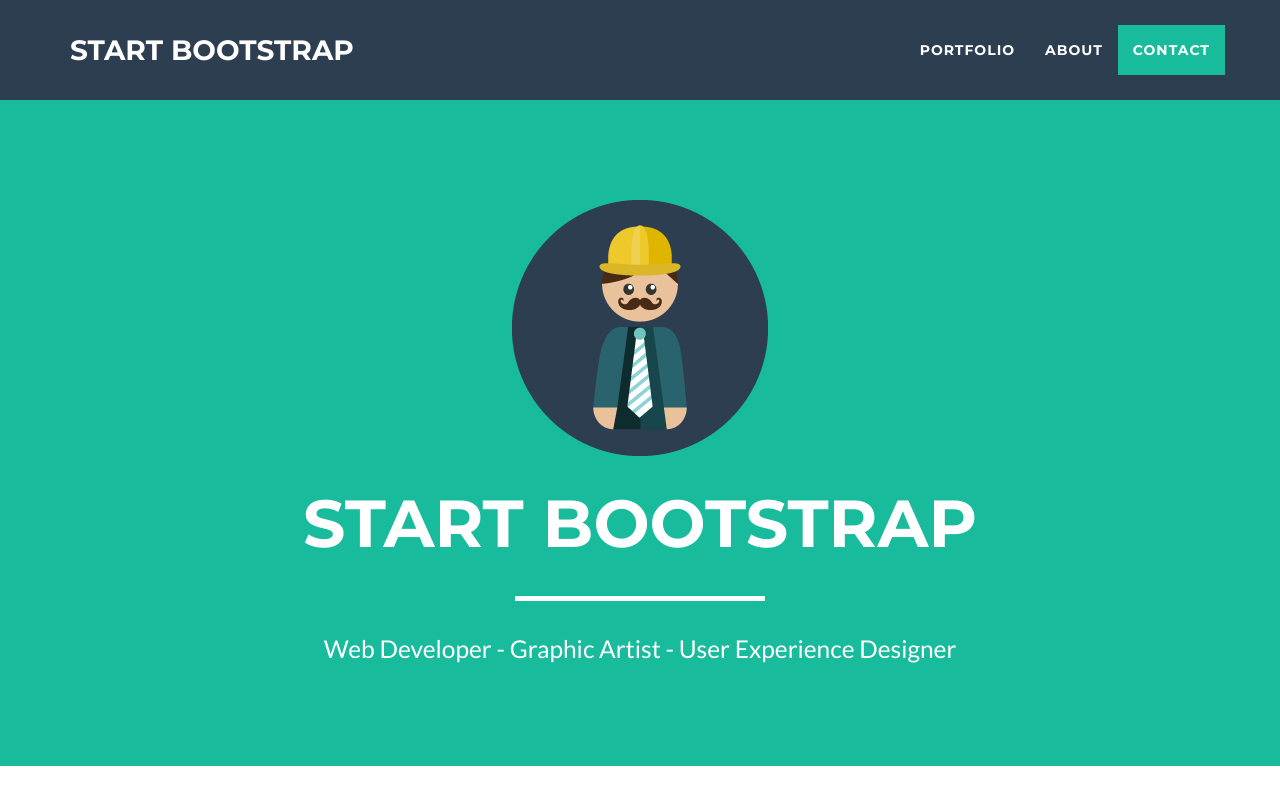
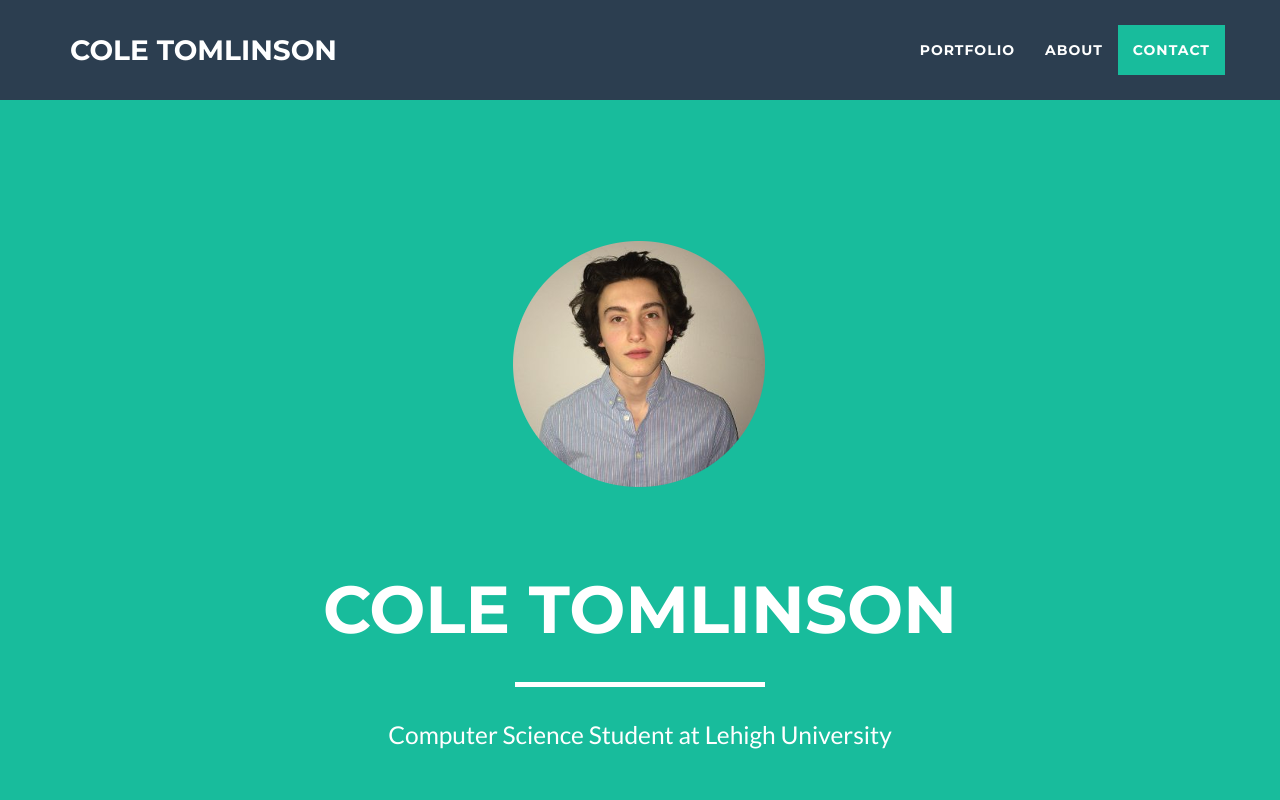
Before and after one commit to cmt218/cmt218.github.io, a website: page index.html in a window 1280 px wide. Shown: the top 800 px of the page. Drawn offline with nearby package versions, Linux system fonts and the light colour scheme.

Commit message:
Updated header and main image

```diff
--- a/index.html
+++ b/index.html
@@ -9,7 +9,7 @@
     <meta name="description" content="">
     <meta name="author" content="">
 
-    <title>Cole Tomlinson GitHub </title>
+    <title>Cole Tomlinson</title>
 
     <!-- Bootstrap Core CSS -->
     <link href="vendor/bootstrap/css/bootstrap.min.css" rel="stylesheet">
@@ -41,7 +41,7 @@
                 <button type="button" class="navbar-toggle" data-toggle="collapse" data-target="#bs-example-navbar-collapse-1">
                     <span class="sr-only">Toggle navigation</span> Menu <i class="fa fa-bars"></i>
                 </button>
-                <a class="navbar-brand" href="#page-top">Start Bootstrap</a>
+                <a class="navbar-brand" href="#page-top">Cole Tomlinson</a>
             </div>
 
             <!-- Collect the nav links, forms, and other content for toggling -->
@@ -71,11 +71,11 @@
         <div class="container">
             <div class="row">
                 <div class="col-lg-12">
-                    <img class="img-responsive" src="img/profile.png" alt="">
+                    <img class="img-responsive" src="img/me.png" alt="">
                     <div class="intro-text">
-                        <span class="name">Start Bootstrap</span>
+                        <span class="name">Cole Tomlinson</span>
                         <hr class="star-light">
-                        <span class="skills">Web Developer - Graphic Artist - User Experience Designer</span>
+                        <span class="skills">Computer Science Student at Lehigh University</span>
                     </div>
                 </div>
             </div>
```
Also changed, not shown: img/me.png (added).
